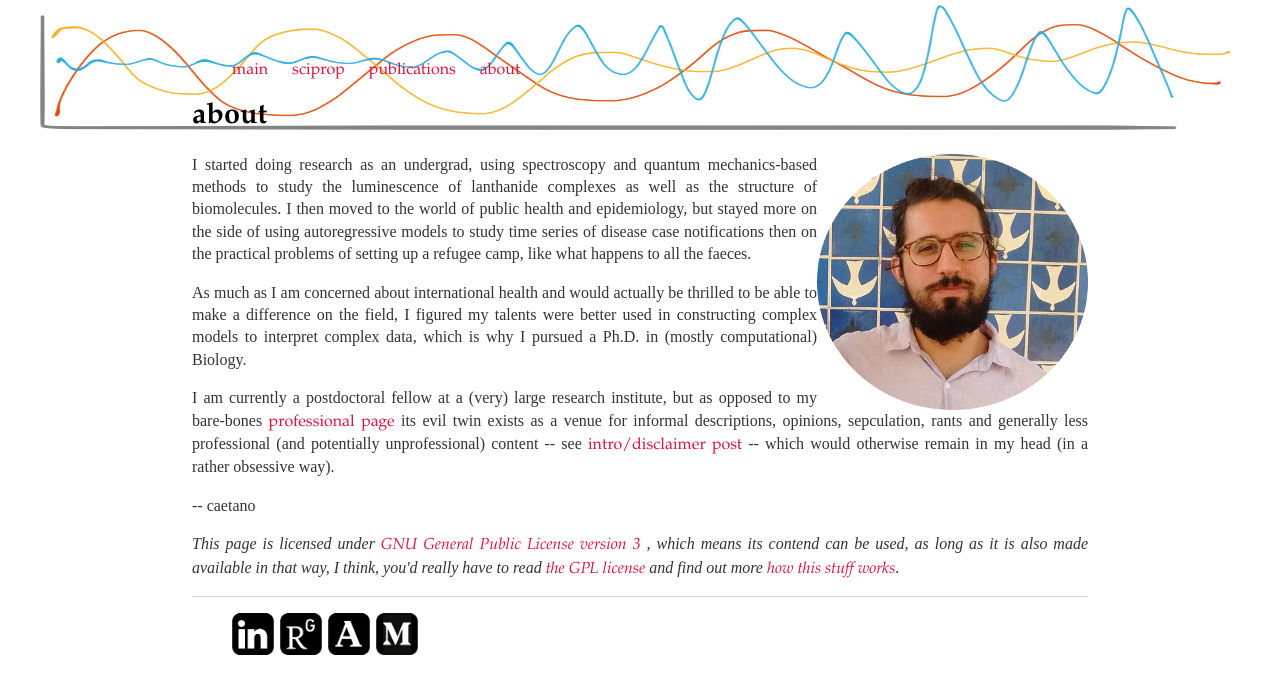
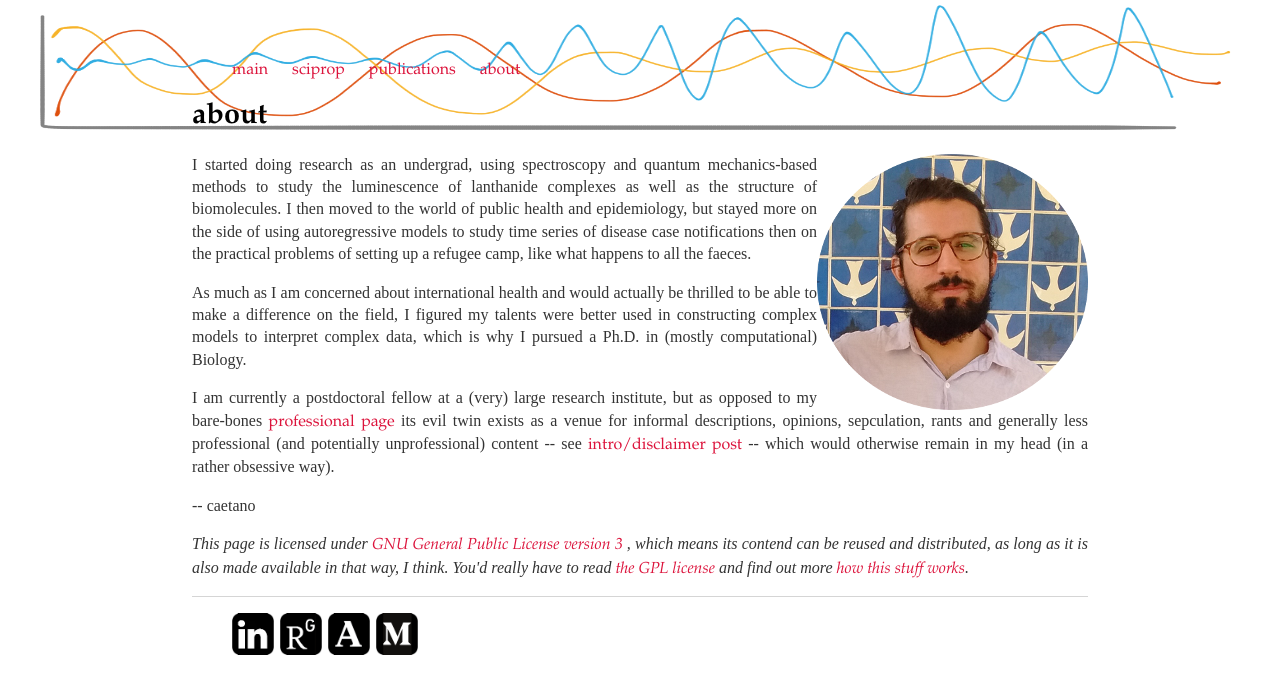
Before and after one commit to caesoma/caesoma.github.io, a Jekyll site: the page about/index.html, which Jekyll copies as it is, in a window 1280 px wide. Shown: the top 694 px of the page. Built offline with Jekyll 4.4.1, drawn with Linux system fonts in a browser that asks for light colours.

Commit message:
update about

```diff
--- a/about/index.html
+++ b/about/index.html
@@ -37,7 +37,7 @@ I then moved to the world of public health and epidemiology, but stayed more on
 </p>
 
 <p>
-  <i>This page is licensed under <a href="https://www.gnu.org/licenses/gpl-3.0.en.html">GNU General Public License version 3</a> , which means its contend can be used, as long as it is also made available in that way, I think, you'd really have to read <a href="https://caesoma.github.io/LICENSE.md">the GPL license</a> and find out more <a href="https://choosealicense.com/">how this stuff works</a>.</i>
+  <i>This page is licensed under <a href="https://www.gnu.org/licenses/gpl-3.0.en.html">GNU General Public License version 3</a> , which means its contend can be reused and distributed, as long as it is also made available in that way, I think. You'd really have to read <a href="https://caesoma.github.io/LICENSE.md">the GPL license</a> and find out more <a href="https://choosealicense.com/">how this stuff works</a>.</i>
 </p>
 
   <footer>
```
